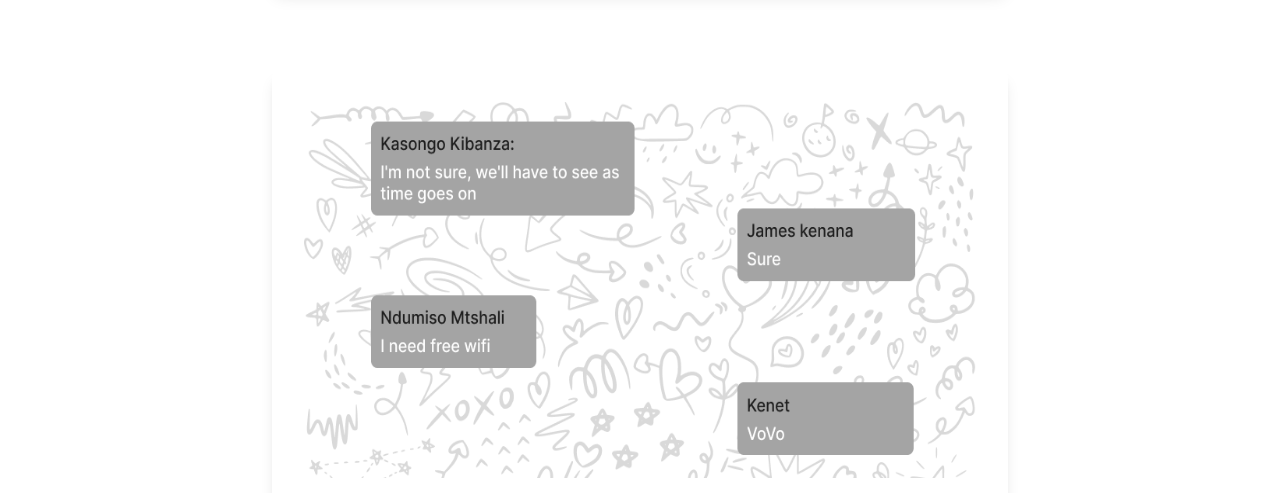
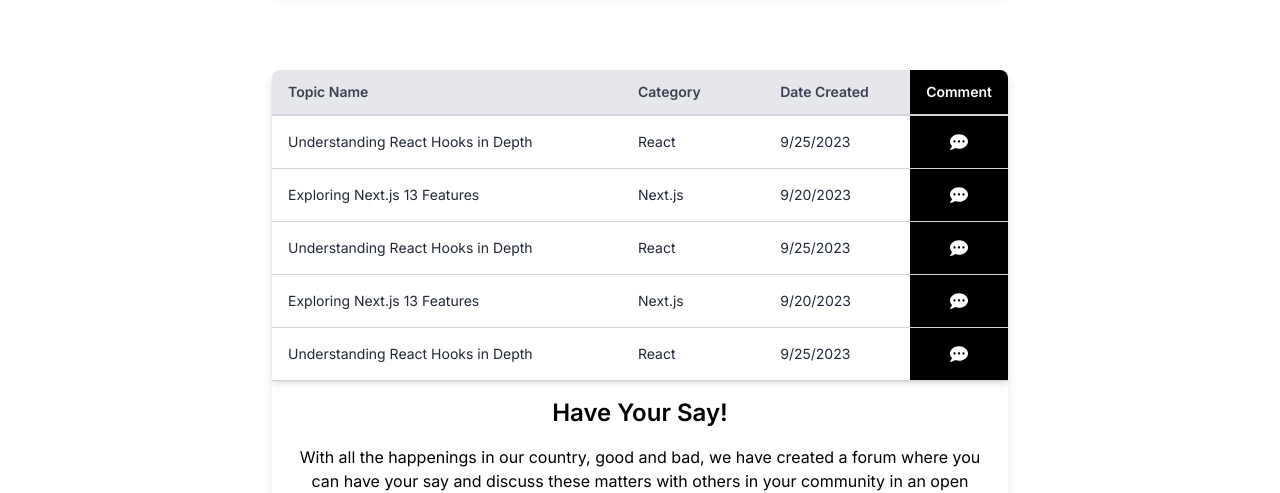
Before and after one commit to arnostrauss19870605/wifinews-app, a Next.js app: page / in a window 1280 px wide. Shown: the part 376-869 px from the top of the page. Built offline with nearby package versions, Linux system fonts and the light colour scheme; no server answers.

Commit message:
adds recent topics component

```diff
--- a/app/_components/DiscussionForum/index.tsx
+++ b/app/_components/DiscussionForum/index.tsx
@@ -1,24 +1,17 @@
 import { FaCommentDots } from 'react-icons/fa';
-import Image from 'next/legacy/image';
-import chatBg from '../../_assets/images/chat.png';
 import Link from 'next/link';
+import RecentTopics from '@/app/_components/RecentTopics';
 
 function DiscussionForum() {
   return (
-    <div className='my-10 rounded-lg bg-white p-8 text-center shadow-lg'>
-      <div className='mb-6 w-full'>
-        <Image
-          src={chatBg}
-          alt='Have Your Say!'
-          layout='responsive'
-          width={100}
-          height={56}
-          className='w-full rounded-lg'
-          priority
-        />
+    <div className='my-10 rounded-lg bg-white shadow-lg'>
+      <div className='mb-4 w-full'>
+        <RecentTopics />
       </div>
-      <h2 className='mb-4 text-2xl font-semibold'>Have Your Say!</h2>
-      <p className='my-8 px-2 text-base'>
+      <h2 className='mb-4 text-center text-2xl font-semibold'>
+        Have Your Say!
+      </h2>
+      <p className='my-4 px-4 text-center text-base'>
         With all the happenings in our country, good and bad, we have created a
         forum where you can have your say and discuss these matters with others
         in your community in an open public forum.
@@ -27,7 +20,7 @@ function DiscussionForum() {
         <Link href='/topics'>
           <button
             type='button'
-            className='flex items-center rounded-lg bg-slate-950 px-6 py-3 font-medium text-white focus:outline-none lg:px-10'
+            className='mb-12 flex items-center rounded-lg bg-slate-950 px-6 py-3 font-medium text-white focus:outline-none lg:px-10'
           >
             <FaCommentDots className='mr-2' /> Join the Discussion
           </button>
--- /dev/null
+++ b/app/_components/RecentTopics/index.tsx
@@ -0,0 +1,122 @@
+'use client';
+import React, { useState } from 'react';
+import { FaCommentDots } from 'react-icons/fa';
+
+export interface Topic {
+  id: number;
+  title: string;
+  createdAt: string;
+  category: { id: number; name: string };
+}
+
+const RecentTopics = () => {
+  const [isLoading, setIsLoading] = useState(false);
+  const topics: Topic[] = [
+    {
+      id: 1,
+      title: 'Understanding React Hooks in Depth',
+      createdAt: '2023-09-25T10:00:00Z',
+      category: { id: 1, name: 'React' },
+    },
+    {
+      id: 2,
+      title: 'Exploring Next.js 13 Features',
+      createdAt: '2023-09-20T12:00:00Z',
+      category: { id: 2, name: 'Next.js' },
+    },
+    {
+      id: 3,
+      title: 'Understanding React Hooks in Depth',
+      createdAt: '2023-09-25T10:00:00Z',
+      category: { id: 1, name: 'React' },
+    },
+    {
+      id: 4,
+      title: 'Exploring Next.js 13 Features',
+      createdAt: '2023-09-20T12:00:00Z',
+      category: { id: 2, name: 'Next.js' },
+    },
+    {
+      id: 5,
+      title: 'Understanding React Hooks in Depth',
+      createdAt: '2023-09-25T10:00:00Z',
+      category: { id: 1, name: 'React' },
+    },
+  ];
+
+  const handleRowClick = (id: number) => {
+    console.log(`Navigated to topic with id: ${id}`);
+  };
+
+  return (
+    <div className='overflow-hidden rounded-t-lg shadow-md'>
+      <div className='overflow-x-auto'>
+        <table className='min-w-full table-fixed border-collapse bg-white'>
+          <thead>
+            <tr className='bg-gray-200'>
+              <th className='min-w-[350px] border-b-2 border-gray-300 px-4 py-3 text-left text-sm font-semibold text-gray-700'>
+                Topic Name
+              </th>
+              <th className='w-1/4 border-b-2 border-gray-300 px-4 py-3 text-left text-sm font-semibold text-gray-700'>
+                Category
+              </th>
+              <th className='w-1/4 border-b-2 border-gray-300 px-4 py-3 text-left text-sm font-semibold text-gray-700'>
+                Date Created
+              </th>
+              <th className='sticky right-0 border-b-2 border-gray-300 bg-black px-4 py-3 text-center text-sm font-semibold text-white'>
+                Comment
+              </th>
+            </tr>
+          </thead>
+          <tbody>
+            {isLoading
+              ? Array.from({ length: 10 }, (_, i) => (
+                  <tr key={i} className='transition-colors duration-200'>
+                    <td className='border-b border-gray-300 px-4 py-4'>
+                      <div className='h-4 w-full rounded bg-gray-200'></div>
+                    </td>
+                    <td className='border-b border-gray-300 px-4 py-4'>
+                      <div className='h-4 w-full rounded bg-gray-200'></div>
+                    </td>
+                    <td className='border-b border-gray-300 px-4 py-4'>
+                      <div className='h-4 w-full rounded bg-gray-200'></div>
+                    </td>
+                    <td className='sticky right-0 border-b border-gray-300 bg-black px-4 py-4'>
+                      <FaCommentDots className='mx-auto text-lg text-white' />
+                    </td>
+                  </tr>
+                ))
+              : topics.map((topic) => (
+                  <tr
+                    key={topic.id}
+                    className='cursor-pointer transition-colors duration-200 hover:bg-gray-100'
+                    onClick={() => handleRowClick(topic.id)}
+                  >
+                    <td
+                      className={`border-b border-gray-300 px-4 py-4 text-sm text-gray-800 ${
+                        topic.title.length > 40
+                          ? 'max-w-[240px] overflow-hidden text-ellipsis whitespace-nowrap'
+                          : ''
+                      }`}
+                    >
+                      {topic.title}
+                    </td>
+                    <td className='border-b border-gray-300 px-4 py-4 text-sm text-gray-800'>
+                      {topic.category.name}
+                    </td>
+                    <td className='border-b border-gray-300 px-4 py-4 text-sm text-gray-800'>
+                      {new Date(topic.createdAt).toLocaleDateString()}
+                    </td>
+                    <td className='sticky right-0 border-b border-gray-300 bg-black px-4 py-4 text-center'>
+                      <FaCommentDots className='mx-auto text-lg text-white' />
+                    </td>
+                  </tr>
+                ))}
+          </tbody>
+        </table>
+      </div>
+    </div>
+  );
+};
+
+export default RecentTopics;
```
